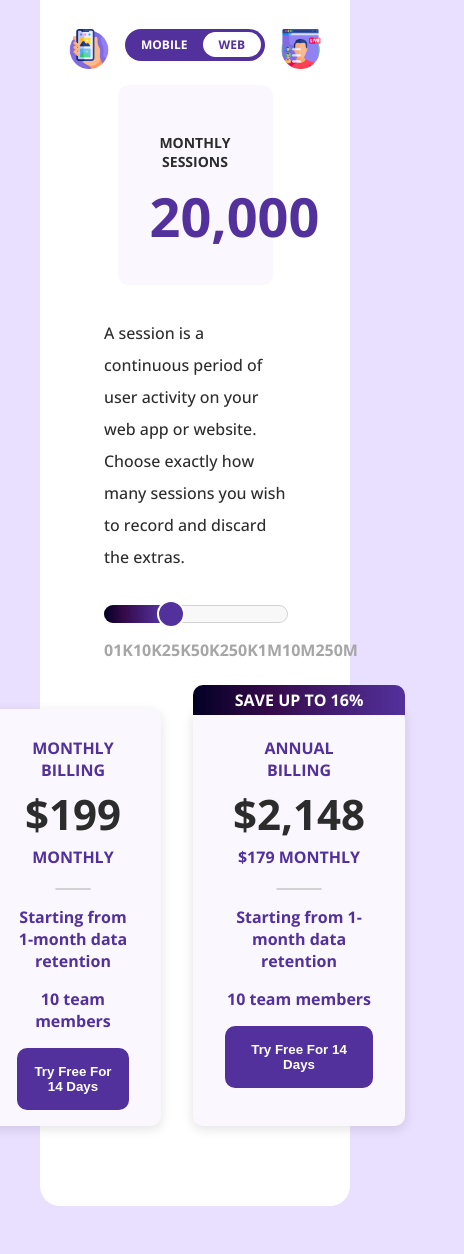
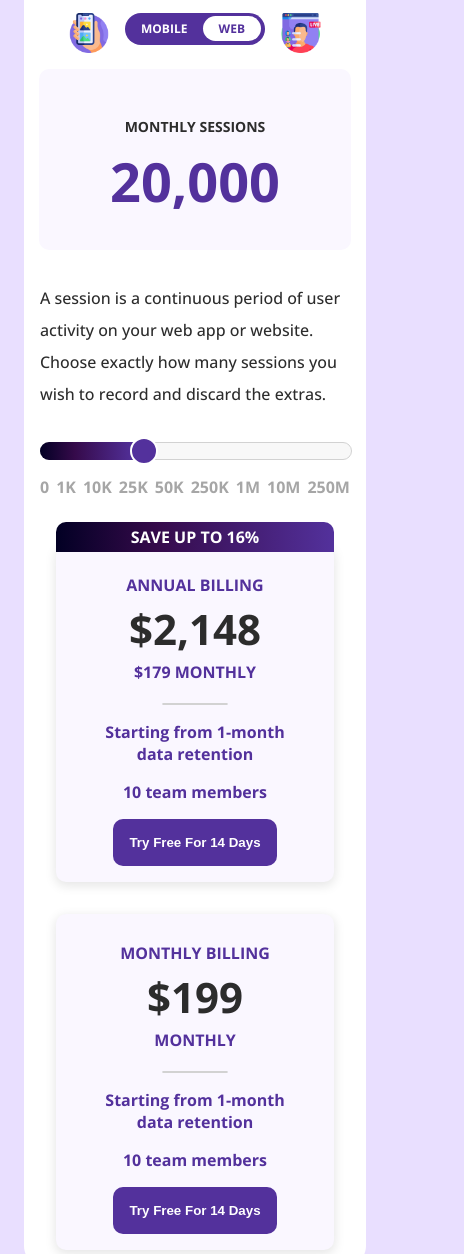
Before and after one commit to adamyoungpeter/cost_estimator, a plain HTML site: page index.html in a window 390 px wide. Shown: the part 274-1528 px from the top of the page, 464 px wide, since content can reach past the window. Drawn offline with nearby package versions, Linux system fonts and the light colour scheme.

Commit message:
made project responsive at mobile sizes

```diff
--- a/index.css
+++ b/index.css
@@ -123,6 +123,7 @@ h1 {
   font-size: 14px;
   font-weight: bold;
   margin: 16px 0 8px 0;
+  box-sizing: border-box;
 }
 
 .sessions-card .number {
@@ -267,3 +268,31 @@ h1 {
   cursor: pointer;
   transform: scale(1.05);
 }
+
+@media only screen and (max-width: 750px) {
+  .card {
+    width: 100%;
+  }
+
+  .card-wrapper {
+    flex-wrap: wrap-reverse;
+  }
+
+  .sessions-card {
+    width: 80%;
+  }
+}
+
+@media only screen and (max-width: 600px) {
+  body {
+    padding: 16px;
+  }
+
+  .container {
+    padding: 0 16px;
+  }
+
+  .sessions-card {
+    width: 80%;
+  }
+}
```
